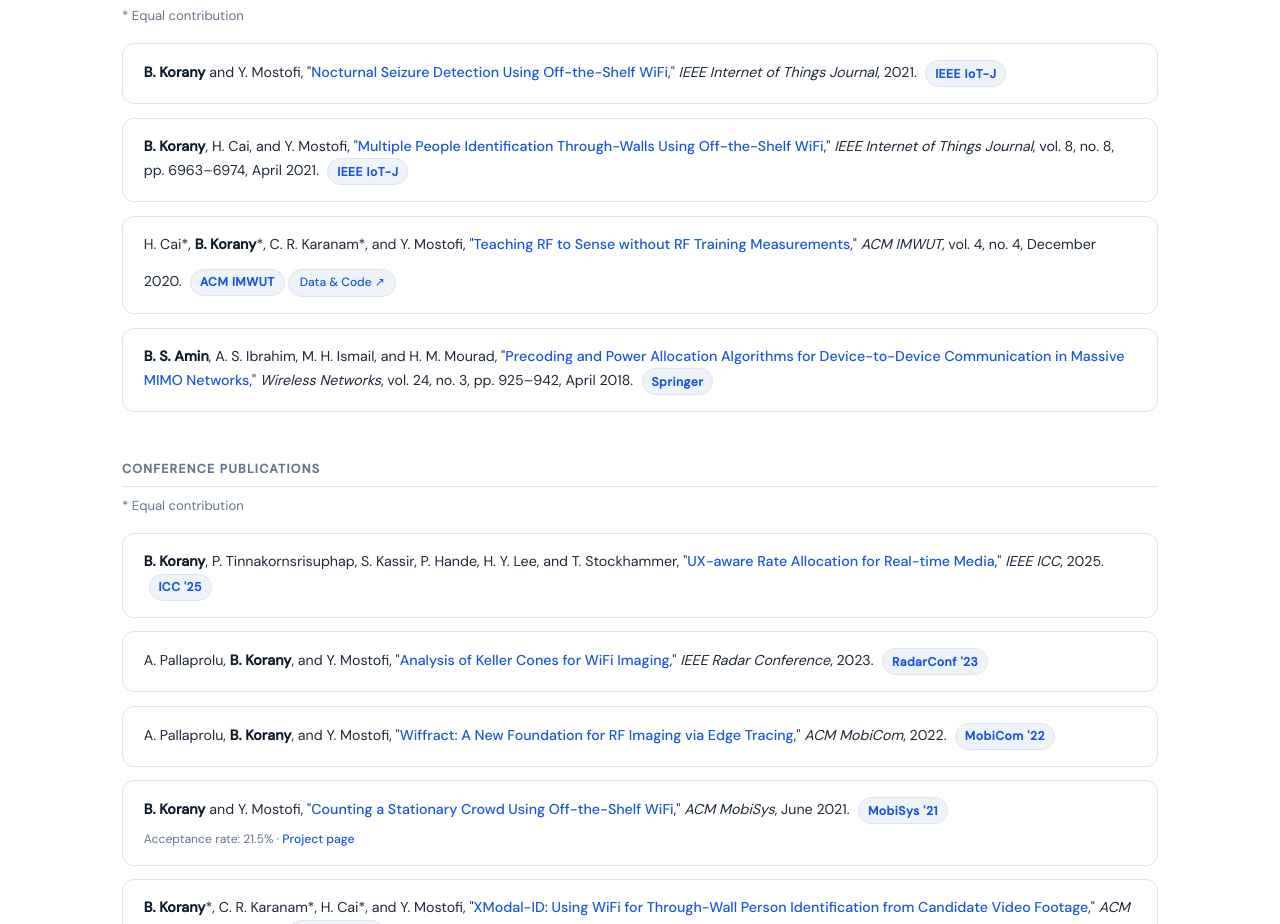
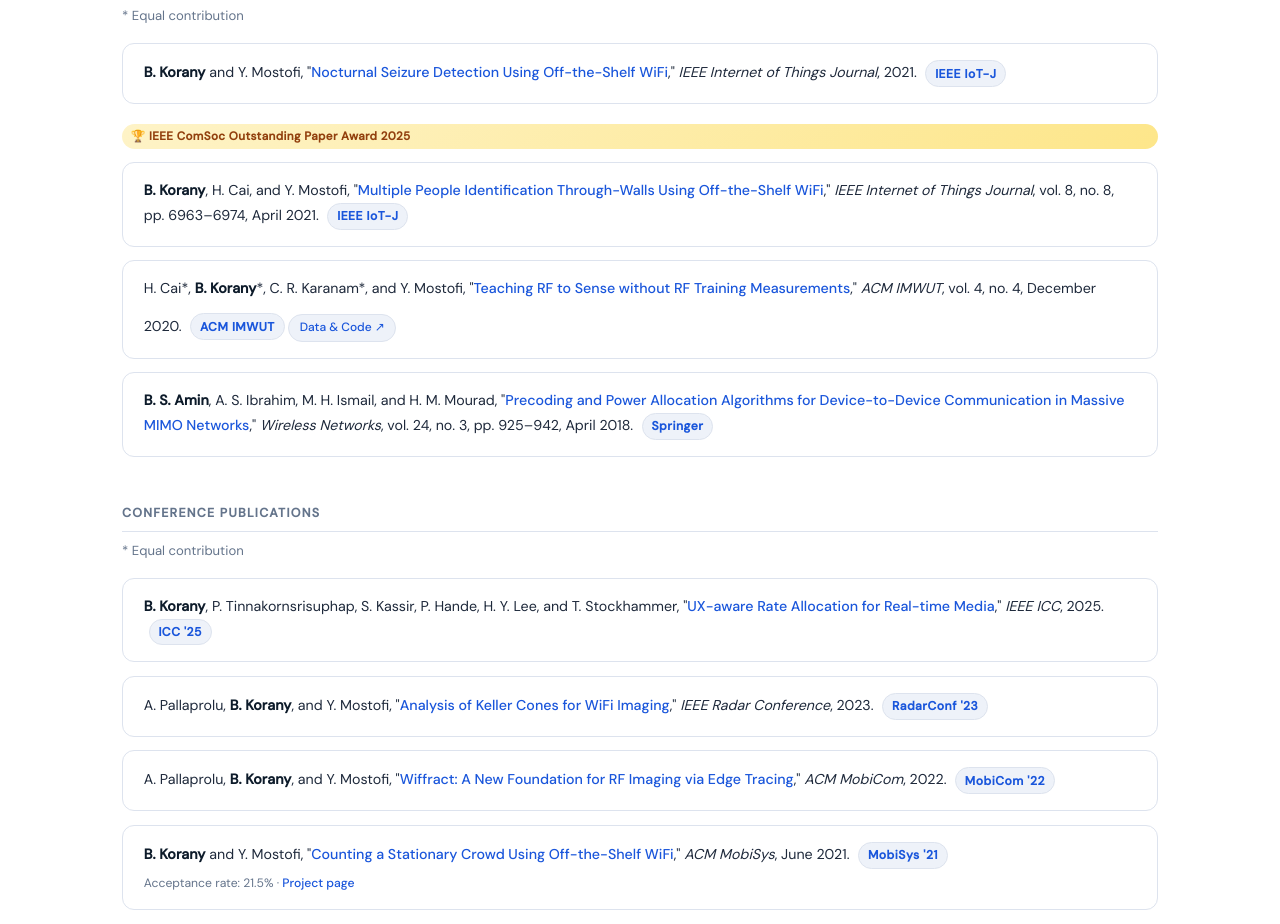
Before and after one commit to bkorany/bkorany.github.io, a plain HTML site: page index.html in a window 1280 px wide. Shown: the part 4309-5233 px from the top of the page. Drawn offline with nearby package versions, Linux system fonts and the light colour scheme.

Commit message:
Update index.html

```diff
--- a/index.html
+++ b/index.html
@@ -805,7 +805,8 @@
       <div class="pub-group-title">Journal Publications</div>
       <p class="equal">* Equal contribution</p>
       <div class="pub-list">
-        <div class="pub-item"><strong>B. Korany</strong> and Y. Mostofi, "<a href="Papers/IoT21_KoranyMostofi.pdf" target="_blank">Nocturnal Seizure Detection Using Off-the-Shelf WiFi</a>," <em>IEEE Internet of Things Journal</em>, 2021. <span class="pub-venue">IEEE IoT-J</span></div>
+        <div class="pub-item"><strong>B. Korany</strong> and Y. Mostofi, "<a href="Papers/IoT21_KoranyMostofi.pdf" target="_blank">Nocturnal Seizure Detection Using Off-the-Shelf WiFi</a>," <em>IEEE Internet of Things Journal</em>, 2021. <span class="pub-venue">IEEE IoT-J</span></div><span class="badge">🏆 IEEE ComSoc Outstanding Paper Award 2025</span>
+
         <div class="pub-item"><strong>B. Korany</strong>, H. Cai, and Y. Mostofi, "<a href="Papers/IoT20_KoranyCaiMostofi.pdf" target="_blank">Multiple People Identification Through-Walls Using Off-the-Shelf WiFi</a>," <em>IEEE Internet of Things Journal</em>, vol. 8, no. 8, pp. 6963–6974, April 2021. <span class="pub-venue">IEEE IoT-J</span></div>
         <div class="pub-item">H. Cai*, <strong>B. Korany</strong>*, C. R. Karanam*, and Y. Mostofi, "<a href="Papers/IMWUT20_CaiKoranyKaranamMostofi.pdf" target="_blank">Teaching RF to Sense without RF Training Measurements</a>," <em>ACM IMWUT</em>, vol. 4, no. 4, December 2020. <span class="pub-venue">ACM IMWUT</span> <a href="https://web.ece.ucsb.edu/mostofi-lab/imwut20-data.html" target="_blank" class="project-tag">Data &amp; Code ↗</a></div>
         <div class="pub-item"><strong>B. S. Amin</strong>, A. S. Ibrahim, M. H. Ismail, and H. M. Mourad, "<a href="https://link.springer.com/article/10.1007/s11276-016-1379-8" target="_blank">Precoding and Power Allocation Algorithms for Device-to-Device Communication in Massive MIMO Networks</a>," <em>Wireless Networks</em>, vol. 24, no. 3, pp. 925–942, April 2018. <span class="pub-venue">Springer</span></div>
```
